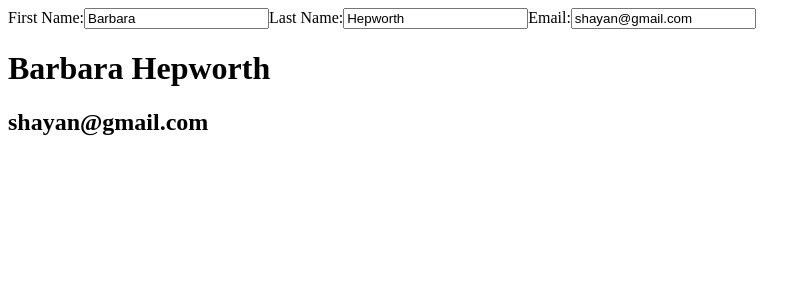
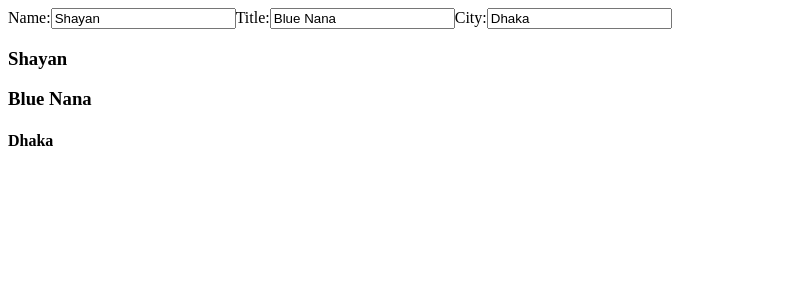
Before and after one commit to Shayan3528/updating-objects-in-state-react-, a React (Vite) app: page / in a window 1280 px wide. Shown: the top 300 px of the page, without its empty margins (0-811 px from the left). Built offline with nearby package versions, Linux system fonts and the light colour scheme.

Commit message:
updating a nested object

```diff
--- a/src/App.jsx
+++ b/src/App.jsx
@@ -1,38 +1,56 @@
 import { useState } from "react";
 export default function App() {
   const [person, setPerson] = useState({
-    firstName: "Barbara",
-    lastName: "Hepworth",
-    email: "shayan@gmail.com",
+    name: "Shayan",
+    artwork: {
+      title: "Blue Nana",
+      city: "Dhaka",
+    },
   });
 
   function handleChange(e) {
     setPerson({
       ...person,
-      [e.target.name]: e.target.value
+      [e.target.name]: e.target.value,
+    });
+  }
+  function handleArtwork(e) {
+    setPerson({
+      ...person,
+      artwork: {
+        ...person.artwork,
+        [e.target.name]: e.target.value,
+      },
     });
   }
 
   return (
     <>
       <label>
-        First Name:
-        <input name="firstName" value={person.firstName} onChange={handleChange} />
+        Name:
+        <input name="name" value={person.name} onChange={handleChange} />
       </label>
       <label>
-        Last Name:
-        <input name = "lastName" value={person.lastName} onChange={handleChange} />
+        Title:
+        <input
+          name="title"
+          value={person.artwork.title}
+          onChange={handleArtwork}
+        />
       </label>
       <label>
-        Email:
-        <input  name= "email" value={person.email} onChange={handleChange} />
+        City:
+        <input
+          name="city"
+          value={person.artwork.city}
+          onChange={handleArtwork}
+        />
       </label>
 
       <p>
-        <h1>
-          {person.firstName} {"  "} {person.lastName}
-        </h1>
-        <h2> {person.email}</h2>
+        <h3>{person.name}</h3>
+        <h3>{person.artwork.title}</h3>
+        <h4> {person.artwork.city}</h4>
       </p>
     </>
   );
```
